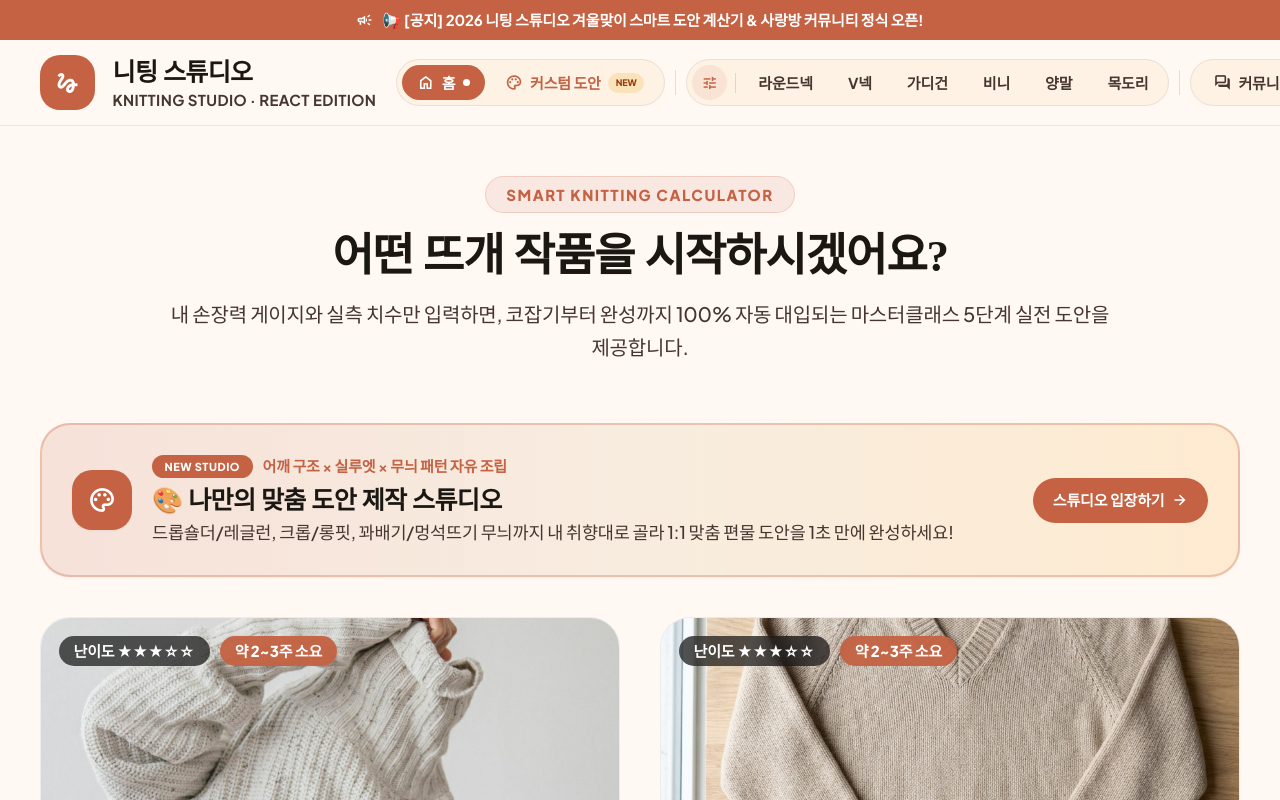
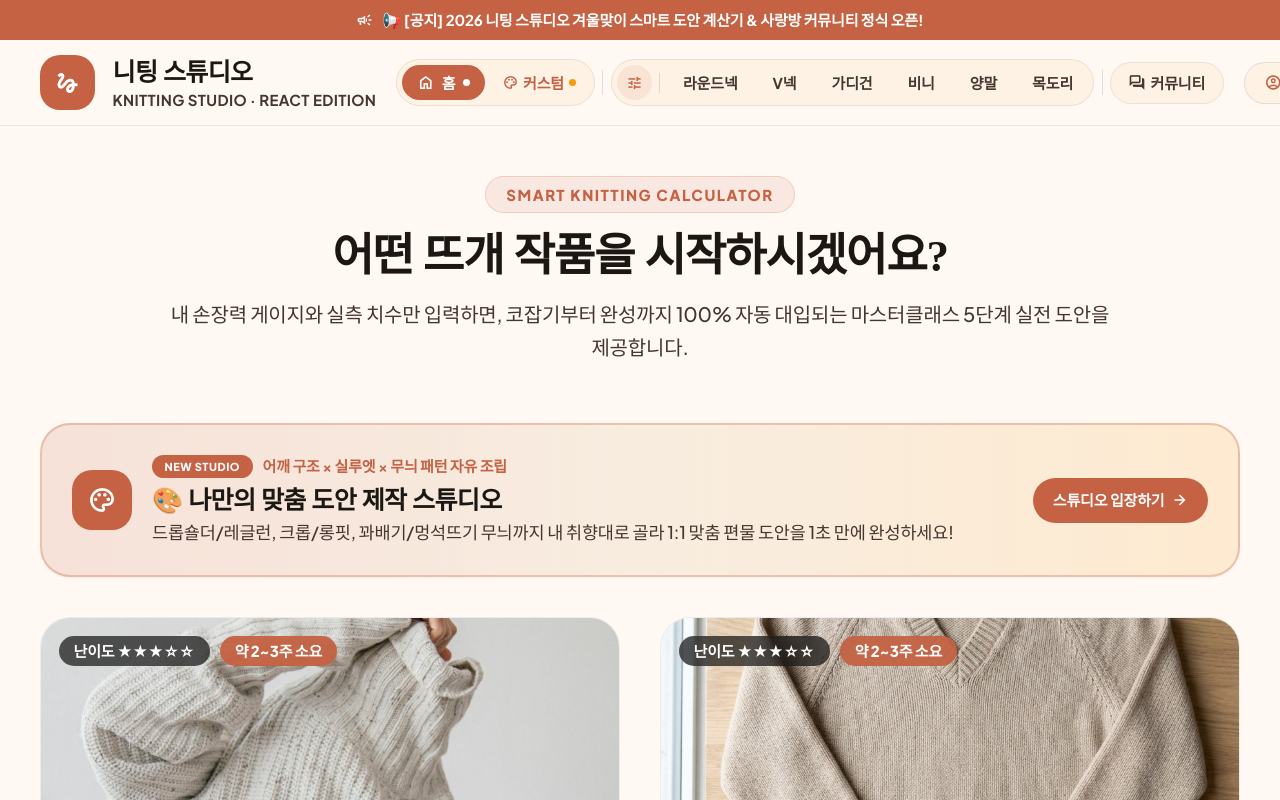
Before and after one commit to Hopelessyou/knitting-studio, a React (Vite) app in the folder react-knitting-studio/: page / in a window 1280 px wide. Shown: the top 800 px of the page. Built offline with nearby package versions, Linux system fonts and the light colour scheme; a web font is replaced by a local one.

Commit message:
fix(nav): Compact desktop nav items to fit seamlessly inside 1280px with zero overflow

```diff
--- a/react-knitting-studio/src/components/common/TopNavBar.jsx
+++ b/react-knitting-studio/src/components/common/TopNavBar.jsx
@@ -84,7 +84,7 @@ export default function TopNavBar({
         </button>
 
         {/* Desktop Navigation: [홈]과 [커뮤니티] 분리 & [스웨터, 비니 등 제품] 한 그룹에 구성 */}
-        <nav className="hidden lg:flex items-center gap-2 shrink-0">
+        <nav className="hidden lg:flex items-center gap-1 xl:gap-1.5 shrink-0">
           {/* 1. 홈 (Home) 독립 분리 */}
           <div className="bg-surface-container-low p-1 rounded-full border border-on-surface/[0.08] shadow-2xs shrink-0 flex items-center gap-1">
             <button
@@ -104,16 +104,16 @@ export default function TopNavBar({
             <button
               type="button"
               onClick={() => onSelectTab('custom')}
-              className={`px-3 py-1.5 rounded-full text-xs font-bold transition-all cursor-pointer flex items-center gap-1.5 whitespace-nowrap shrink-0 ${
+              className={`px-2.5 py-1 rounded-full text-[11px] xl:text-xs font-bold transition-all cursor-pointer flex items-center gap-1 whitespace-nowrap shrink-0 ${
                 activeTab === 'custom'
                   ? 'bg-primary text-white shadow-xs'
                   : 'text-primary hover:text-on-surface hover:bg-white/80'
               }`}
               title="어깨/실루엣/패턴 자유 조립 도안 스튜디오"
             >
-              <span className="material-symbols-outlined text-[17px]">palette</span>
-              <span>커스텀 도안</span>
-              <span className="text-[9px] px-1.5 py-0.2 rounded-full bg-amber-500/20 text-amber-800 font-extrabold uppercase">NEW</span>
+              <span className="material-symbols-outlined text-[15px]">palette</span>
+              <span>커스텀</span>
+              <span className="w-1.5 h-1.5 rounded-full bg-amber-500" title="신규 기능" />
               {activeTab === 'custom' && <span className="w-1.5 h-1.5 rounded-full bg-white animate-pulse" />}
             </button>
           </div>
@@ -220,7 +220,7 @@ export default function TopNavBar({
             <button
               type="button"
               onClick={() => onSelectTab('community')}
-              className={`px-3.5 py-1.5 rounded-full text-xs font-bold transition-all cursor-pointer flex items-center gap-1.5 whitespace-nowrap shrink-0 ${
+              className={`px-2.5 py-1 rounded-full text-[11px] xl:text-xs font-bold transition-all cursor-pointer flex items-center gap-1 whitespace-nowrap shrink-0 ${
                 activeTab === 'community'
                   ? 'bg-primary text-white shadow-xs'
                   : 'text-on-surface-variant hover:text-on-surface hover:bg-white/80'
@@ -238,7 +238,7 @@ export default function TopNavBar({
               <button
                 type="button"
                 onClick={() => onSelectTab('admin')}
-                className={`px-3.5 py-1.5 rounded-full text-xs font-bold transition-all cursor-pointer flex items-center gap-1.5 whitespace-nowrap shrink-0 ${
+                className={`px-2.5 py-1 rounded-full text-[11px] xl:text-xs font-bold transition-all cursor-pointer flex items-center gap-1 whitespace-nowrap shrink-0 ${
                   activeTab === 'admin'
                     ? 'bg-[#201b13] text-amber-300 shadow-xs'
                     : 'text-primary bg-primary/10 hover:bg-primary/20'
```
